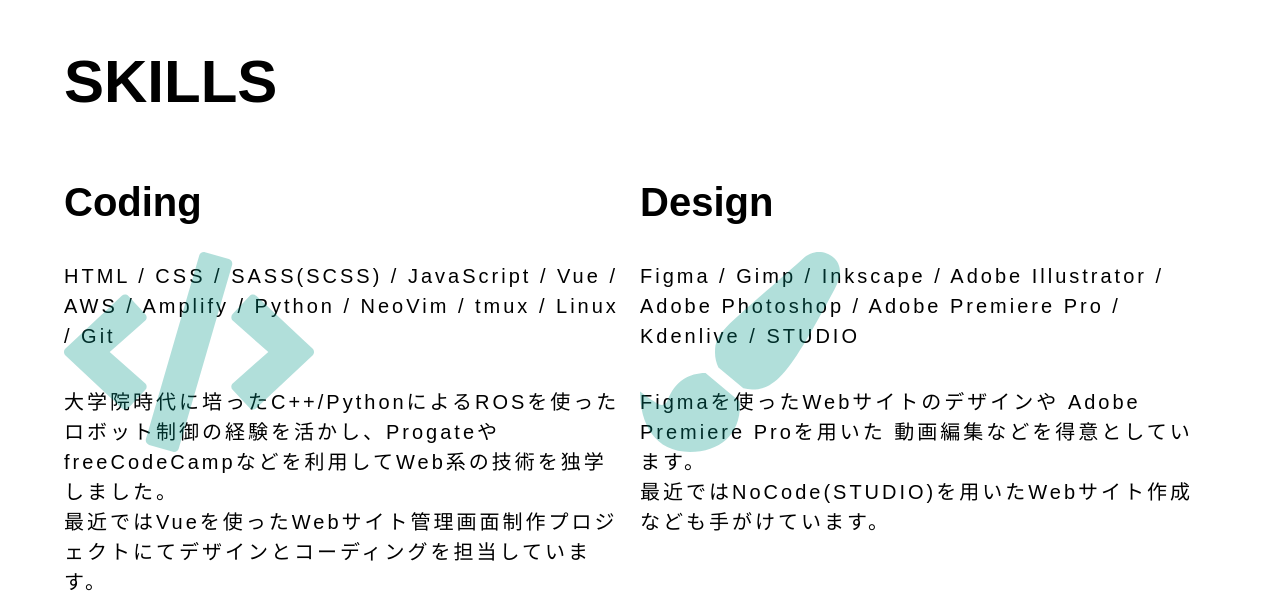
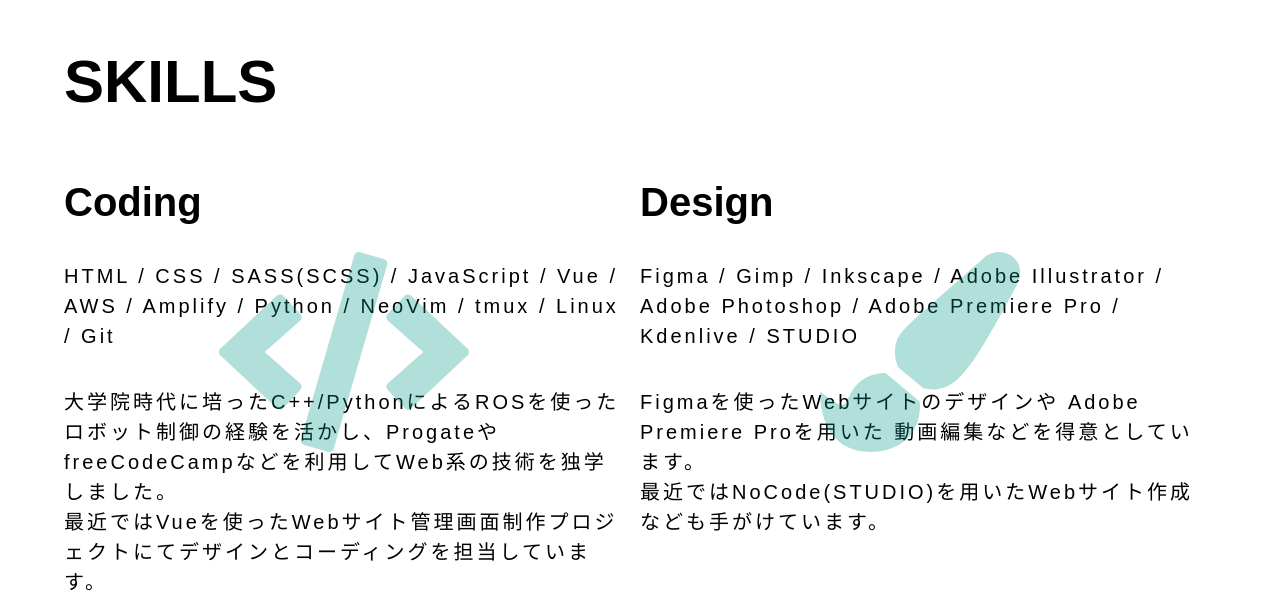
Before and after one commit to tombo-gokuraku/portfolio, a React (Create React App) app: page / in a window 1280 px wide. Shown: the part 1185-1780 px from the top of the page. Built offline with nearby package versions, Linux system fonts and the light colour scheme; the HTML template or start-up script is replaced by a standard one.

Commit message:
create Skills component

```diff
--- a/src/App.js
+++ b/src/App.js
@@ -2,6 +2,7 @@
 import Header from "./Header";
 import Hero from "./Hero";
 import About from "./About";
+import Skills from "./Skills";
 import GoogleForm from "./GoogleForm";
 import { FontAwesomeIcon } from "@fortawesome/react-fontawesome";
 import { faCode, faPaintBrush } from "@fortawesome/free-solid-svg-icons";
@@ -15,59 +16,7 @@
       <main>
         <Hero />
         <About />
-
-        <section id="skills" className="skills section">
-          <h2 className="section__title">SKILLS</h2>
-          <div className="section__container">
-            <div className="section__content">
-              <h3 className="section__heading">Coding</h3>
-              <p className="section__text">
-                HTML / CSS / SASS(SCSS) / JavaScript / Vue / AWS / Amplify /
-                Python / NeoVim / tmux / Linux / Git
-              </p>
-              <p className="section__text">
-                大学院時代に培ったC++/Pythonによる
-                <wbr />
-                ROSを使ったロボット制御の経験を活かし、
-                <wbr />
-                ProgateやfreeCodeCampなどを利用して
-                <wbr />
-                Web系の技術を独学しました。
-                <br />
-                最近ではVueを使ったWebサイト管理画面制作
-                <wbr />
-                プロジェクトにてデザインとコーディングを担当しています。
-                <wbr />
-              </p>
-
-              <FontAwesomeIcon
-                className="section__content--bg-icon"
-                icon={faCode}
-              ></FontAwesomeIcon>
-            </div>
-            <div className="section__content">
-              <h3 className="section__heading">Design</h3>
-              <p className="section__text">
-                Figma / Gimp / Inkscape / Adobe Illustrator / Adobe Photoshop /
-                Adobe Premiere Pro / Kdenlive / STUDIO
-              </p>
-              <p className="section__text">
-                Figmaを使ったWebサイトのデザインや
-                <wbr /> Adobe Premiere Proを用いた
-                <wbr /> 動画編集などを得意としています。
-                <br />
-                最近ではNoCode(STUDIO)を用いた
-                <wbr />
-                Webサイト作成なども手がけています。
-                <wbr />
-              </p>
-              <FontAwesomeIcon
-                className="section__content--bg-icon"
-                icon={faPaintBrush}
-              ></FontAwesomeIcon>
-            </div>
-          </div>
-        </section>
+        <Skills />
         <section id="contact" className="contact section">
           <h2 className="section__title">CONTACT</h2>
           <p className="section__text">
--- a/src/App.scss
+++ b/src/App.scss
@@ -299,7 +299,8 @@
       position: absolute;
       left: 0;
       top: 25%;
-      width: 100%;
+      // react-fontawesomeが追加する.svg-inline--fa.fa-w-20 {width: 1.25em;} を回避するため
+      width: 100% !important;
       font-size: 14rem;
       text-align: center;
       color: $material-color-teal-500;
--- /dev/null
+++ b/src/Skills.js
@@ -0,0 +1,69 @@
+import React from "react";
+
+import Section from "./Section";
+import SectionContainer from "./SectionContainer";
+import SectionContent from "./SectionContent";
+import SectionTitle from "./SectionTitle";
+import SectionHeading from "./SectionHeading";
+import SectionText from "./SectionText";
+
+import { FontAwesomeIcon } from "@fortawesome/react-fontawesome";
+import { faCode, faPaintBrush } from "@fortawesome/free-solid-svg-icons";
+
+function Skills(props) {
+  return (
+    <Section id="skills" className="skills">
+      <SectionTitle>SKILLS</SectionTitle>
+      <SectionContainer>
+        <SectionContent>
+          <SectionHeading>Coding</SectionHeading>
+          <SectionText>
+            HTML / CSS / SASS(SCSS) / JavaScript / Vue / AWS / Amplify / Python
+            / NeoVim / tmux / Linux / Git
+          </SectionText>
+          <SectionText>
+            大学院時代に培ったC++/Pythonによる
+            <wbr />
+            ROSを使ったロボット制御の経験を活かし、
+            <wbr />
+            ProgateやfreeCodeCampなどを利用して
+            <wbr />
+            Web系の技術を独学しました。
+            <br />
+            最近ではVueを使ったWebサイト管理画面制作
+            <wbr />
+            プロジェクトにてデザインとコーディングを担当しています。
+            <wbr />
+          </SectionText>
+          <FontAwesomeIcon
+            className="section__content--bg-icon"
+            icon={faCode}
+          ></FontAwesomeIcon>
+        </SectionContent>
+        <SectionContent>
+          <SectionHeading>Design</SectionHeading>
+          <SectionText>
+            Figma / Gimp / Inkscape / Adobe Illustrator / Adobe Photoshop /
+            Adobe Premiere Pro / Kdenlive / STUDIO
+          </SectionText>
+          <SectionText>
+            Figmaを使ったWebサイトのデザインや
+            <wbr /> Adobe Premiere Proを用いた
+            <wbr /> 動画編集などを得意としています。
+            <br />
+            最近ではNoCode(STUDIO)を用いた
+            <wbr />
+            Webサイト作成なども手がけています。
+            <wbr />
+          </SectionText>
+          <FontAwesomeIcon
+            className="section__content--bg-icon"
+            icon={faPaintBrush}
+          ></FontAwesomeIcon>
+        </SectionContent>
+      </SectionContainer>
+    </Section>
+  );
+}
+
+export default Skills;
```
Also changed, not shown: 1 other file (tests, documents, lock files or other folders).
